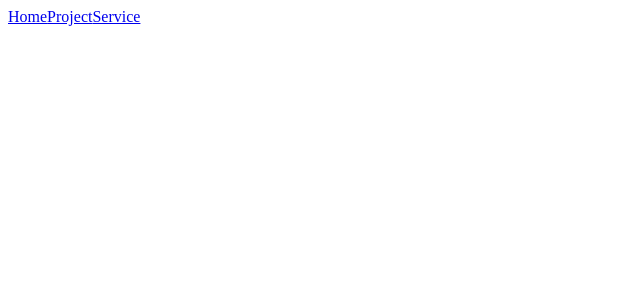
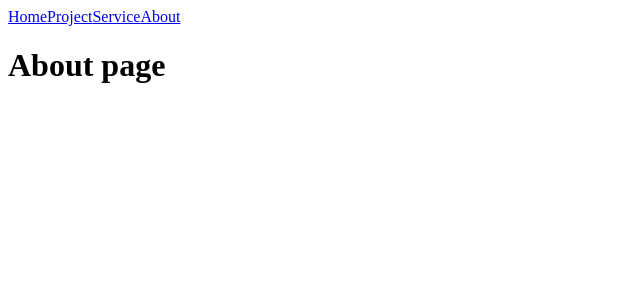
Before and after one commit to abdurashidov1212/team-git, a React (Vite) app: page /about in a window 1280 px wide. Before the commit this address had no page. Shown: the top 300 px of the page, without its empty margins (0-640 px from the left). Built offline with nearby package versions, Linux system fonts and the light colour scheme.

Commit message:
about is commited

```diff
--- a/src/App.jsx
+++ b/src/App.jsx
@@ -3,6 +3,7 @@
 import Home from "./pages/home";
 import Project from "./pages/project";
 import Service from "./pages/service";
+import About from "./pages/about";
 
 function App() {
   return (
@@ -12,6 +13,7 @@
       <Route path="/home" element={<Home/>}/>
       <Route path="/project" element={<Project/>}/>
       <Route path="/service" element={<Service/>}/>
+      <Route path="/about" element={<About/>}/>
     </Routes>
     </>
   )
--- a/src/components/navbar.jsx
+++ b/src/components/navbar.jsx
@@ -7,7 +7,7 @@
         <Link to={"/home"}>Home</Link>
         <Link to={"/project"}>Project</Link>
         <Link to={"/service"}>Service</Link>
-
+        <Link to={"/about"}>About</Link>
 
         </>
     )
--- /dev/null
+++ b/src/pages/about.jsx
@@ -0,0 +1,8 @@
+const About = ()=>{
+    return(
+        <>
+        <h1>About page</h1>
+        </>
+    )
+}
+export default About;
```
